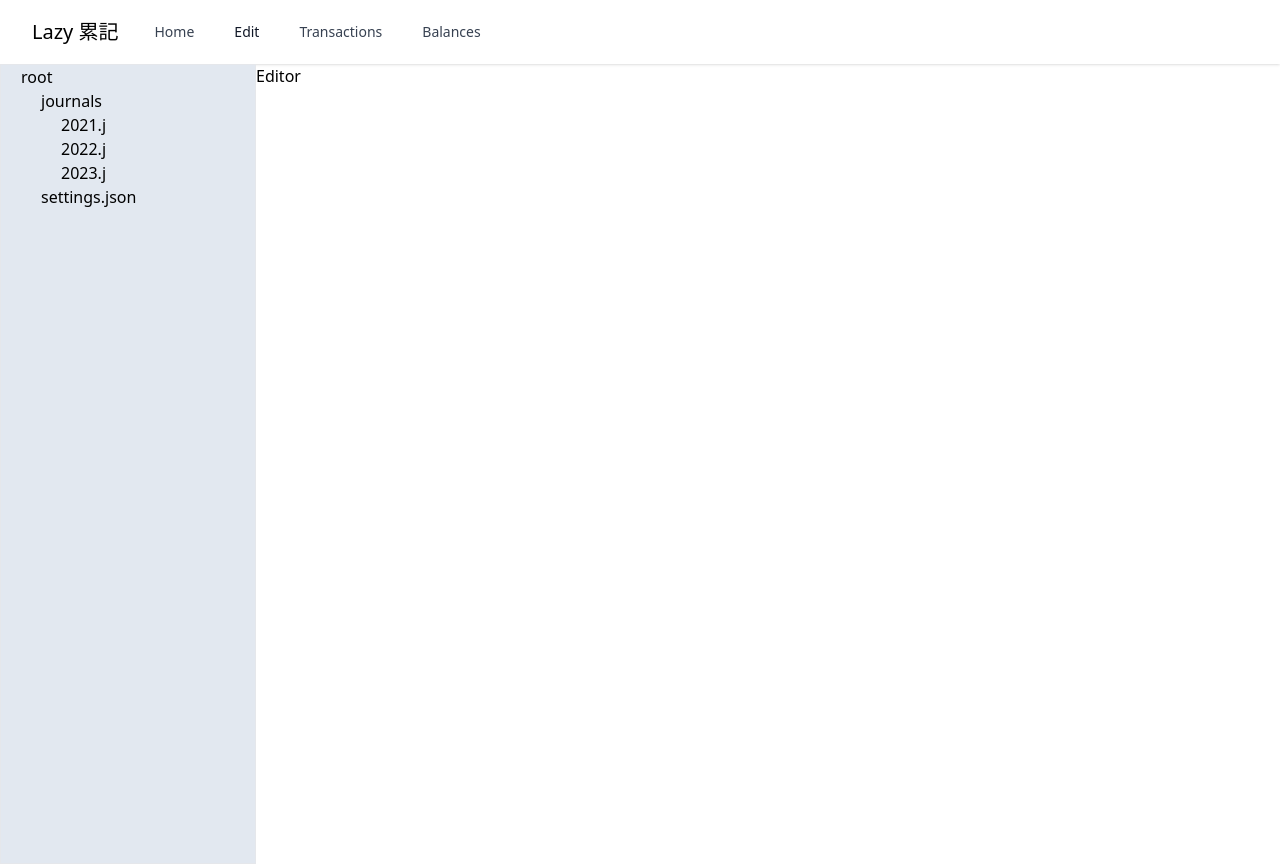
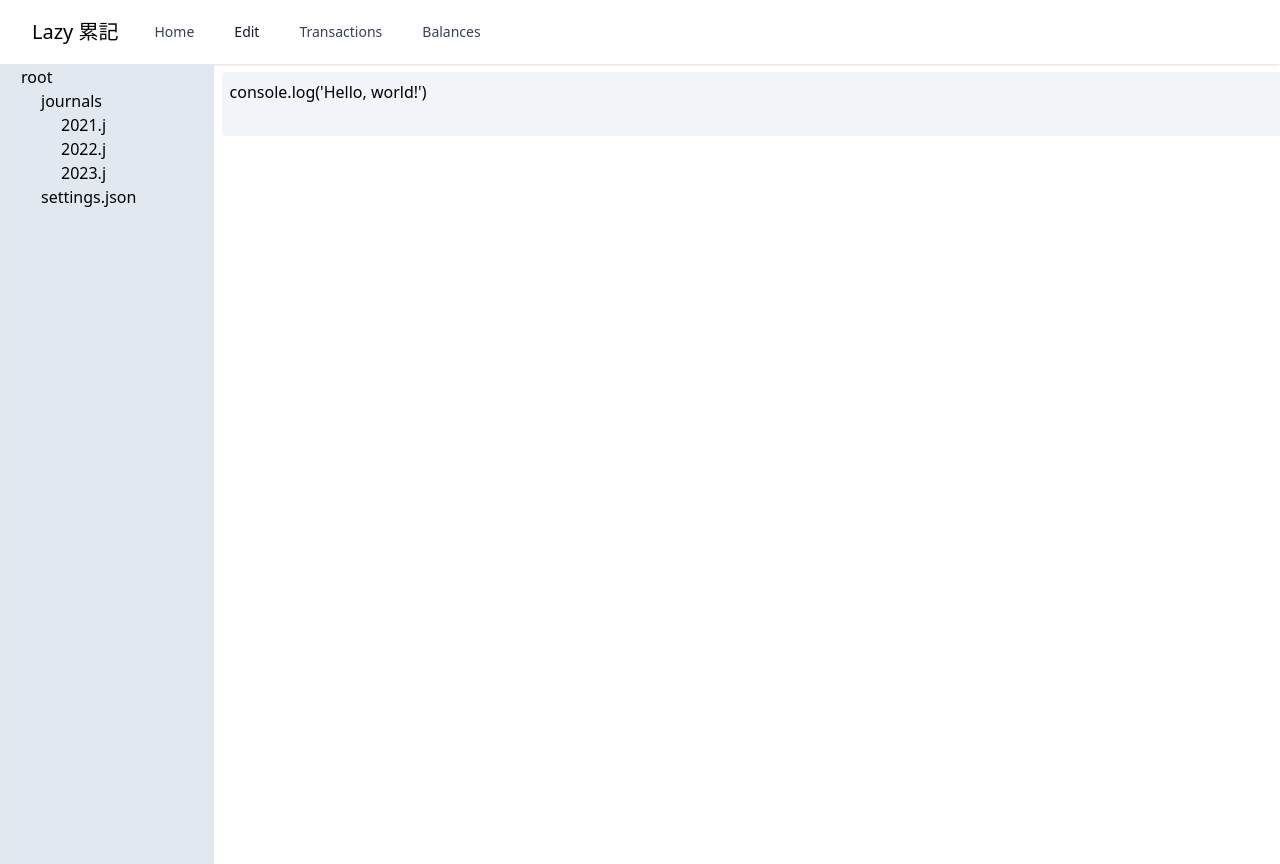
Before and after one commit to lancatlin/lazy-finance, a Vue app in the folder app/: page /edit in a window 1280 px wide. Built offline with nearby package versions, Linux system fonts and the light colour scheme; what vue-toast-notification would draw is missing.

Commit message:
feat: add basic input form

```diff
--- a/app/src/components/edit/EditForm.vue
+++ b/app/src/components/edit/EditForm.vue
@@ -1,6 +1,13 @@
+<script setup lang="ts">
+import { ref } from "vue";
+
+const code = ref(`console.log('Hello, world!')`);
+</script>
 <template>
-  <div>
-    <h1>Editor</h1>
-    <div></div>
+  <div class="w-full">
+    <textarea
+      class="w-full p-2 rounded m-2 bg-slate-100"
+      v-model="code"
+    ></textarea>
   </div>
 </template>
```
